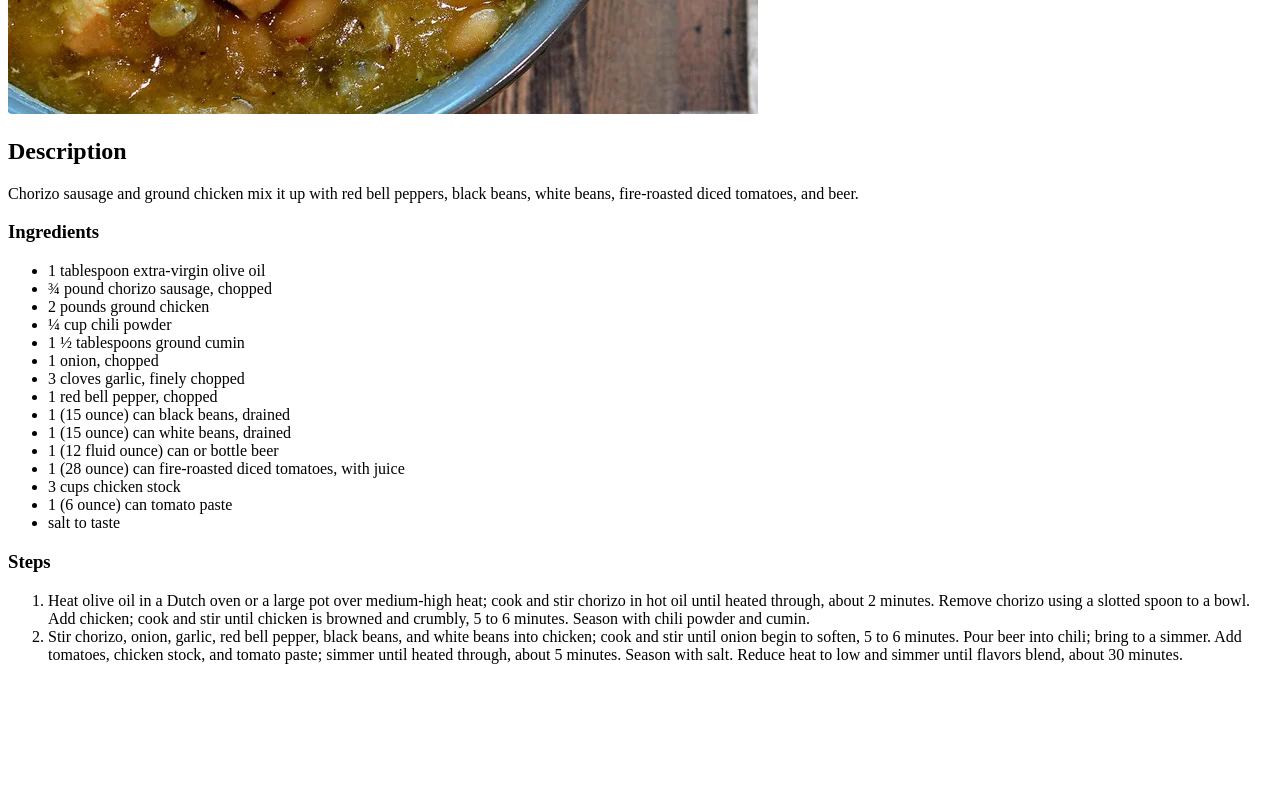
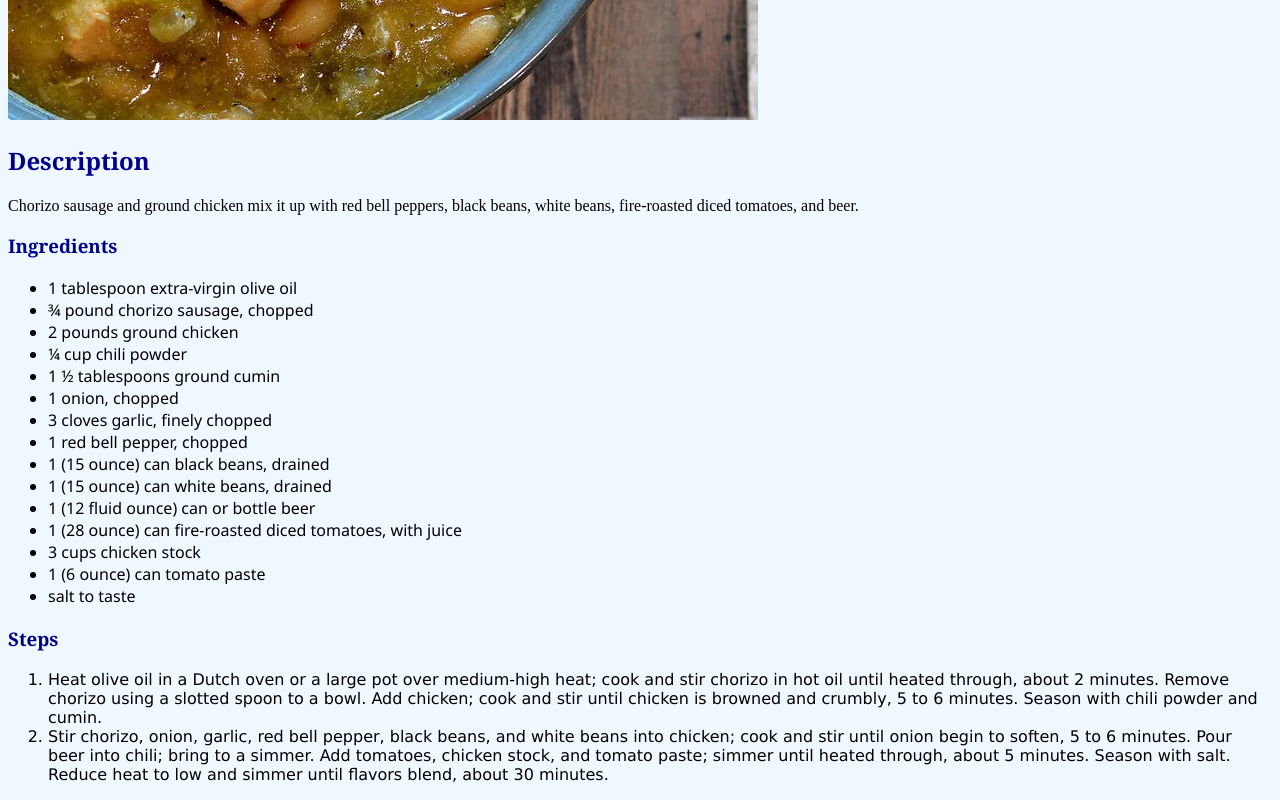
Before and after one commit to daytonkatie/odin-recipes, a plain HTML site: page recipes/chili.html in a window 1280 px wide. Shown: the part 716-1516 px from the top of the page. Before the commit the page ends 1396 px from the top, so only its background shows below. Drawn offline with Linux system fonts and the light colour scheme.

Commit message:
Styled website

```diff
--- a/recipes/chili.html
+++ b/recipes/chili.html
@@ -4,6 +4,7 @@
 <head>
     <meta charset="UTF-8">
     <meta name="viewport" content="width=device-width, initial-scale=1.0">
+    <link rel="stylesheet" href="../style.css" />
     <title>Chili</title>
 </head>
 
--- /dev/null
+++ b/style.css
@@ -0,0 +1,17 @@
+
+* {
+    background-color: aliceblue;
+}
+
+h1, h2, h3 {
+    font-family: Georgia, 'Times New Roman', Times, serif;
+    color: darkblue;
+}
+
+ul {
+    font-family: 'Segoe UI', Tahoma, Geneva, Verdana, sans-serif;
+}
+
+ol {
+    font-family: 'Lucida Sans', 'Lucida Sans Regular', 'Lucida Grande', 'Lucida Sans Unicode', Geneva, Verdana, sans-serif;
+}
```
Also changed, not shown: index.html (+2 -1 lines), recipes/moussaka.html (+1 -0 lines), recipes/pesto-chicken-penne-casserole.html (+1 -0 lines).
